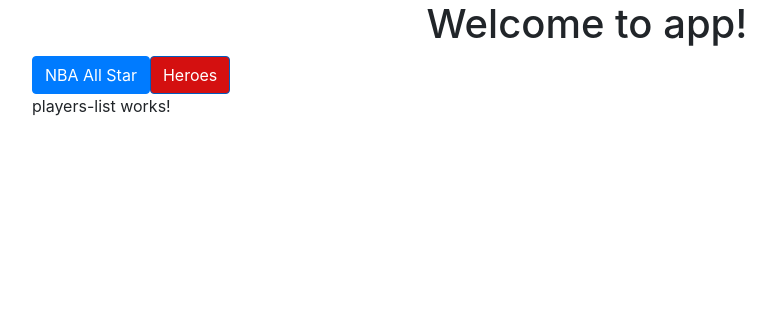
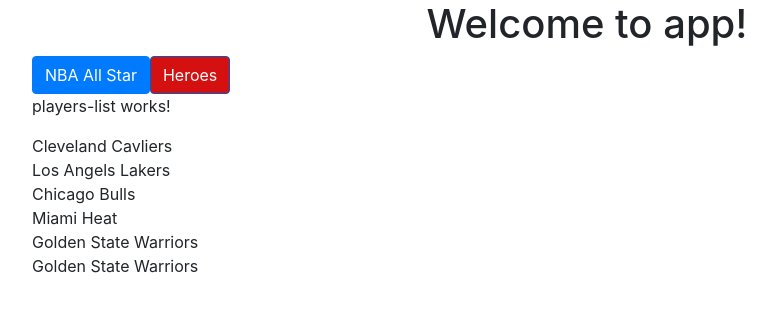
Before and after one commit to SLYJason/NBA-STAR, an Angular app: page /players-list in a window 1280 px wide. Shown: the top 312 px of the page, without its empty margins (53-828 px from the left). Built offline with nearby package versions, Linux system fonts and the light colour scheme.

Commit message:
add player service using promise

```diff
--- a/src/app/app-routing.module.ts
+++ b/src/app/app-routing.module.ts
@@ -35,7 +35,7 @@ const appRoutes: Routes = [
       RouterModule.forRoot(
         appRoutes,
         {
-          enableTracing: true, // <-- debugging purposes only
+          // enableTracing: true, // <-- debugging purposes only
         }
       )
     ],
--- a/src/app/app.component.html
+++ b/src/app/app.component.html
@@ -11,3 +11,6 @@
 <div class="container">
   <router-outlet></router-outlet>
 </div>
+<div class="container" *ngFor="let player of players">
+  {{player.team}}
+</div>
--- a/src/app/app.component.ts
+++ b/src/app/app.component.ts
@@ -1,10 +1,16 @@
-import { Component } from '@angular/core';
+import { Component, OnInit } from '@angular/core';
+import { PlayersService } from './service/players.service';
 
 @Component({
   selector: 'app-root',
   templateUrl: './app.component.html',
   styleUrls: ['./app.component.css']
 })
-export class AppComponent {
+export class AppComponent implements OnInit {
   title = 'app';
+  players;
+  constructor(private playerService: PlayersService) {}
+  ngOnInit() {
+    this.playerService.getPlayers().then(data => this.players = data);
+  }
 }
--- /dev/null
+++ b/src/app/models/player.model.ts
@@ -0,0 +1,5 @@
+export class Player {
+    name: string
+    team: string;
+    description: string;
+}
--- /dev/null
+++ b/src/app/players.ts
@@ -0,0 +1,34 @@
+import { Player } from './models/player.model';
+
+export const Players: Player[] = [
+    {
+        name: "Lebron James",
+        team: "Cleveland Cavliers",
+        description: "The King James, Cavs Legend"
+    },
+    {
+        name: "Kobe Bryant",
+        team: "Los Angels Lakers",
+        description: "Manba Mentalbility, Lakers Legend"
+    },
+    {
+        name: "Michale Jordan",
+        team: "Chicago Bulls",
+        description: "The GOAT, Bulls Legend"
+    },
+    {
+        name: "Dwayne Wade",
+        team: "Miami Heat",
+        description: "Flash, Heat Legend"
+    },
+    {
+        name: "Stephen Curry",
+        team: "Golden State Warriors",
+        description: "The greatest 3-pointer shooter, Warriors Legend"
+    },
+    {
+        name: "Kevin Durant",
+        team: "Golden State Warriors",
+        description: "KD, OKC Legend"
+    }
+]
--- /dev/null
+++ b/src/app/service/players.service.ts
@@ -0,0 +1,20 @@
+import { Injectable } from '@angular/core';
+import { HttpClient, HttpHeaders } from '@angular/common/http';
+import { Players } from '../players'
+
+@Injectable()
+export class PlayersService {
+
+  constructor(private http: HttpClient) { }
+
+  getPlayers() {
+    console.log(Players)
+    return Promise.resolve(Players);
+  }
+
+  private getRequestOptions() {
+    const headers = new HttpHeaders()
+      .set('Accept', 'application/json');
+    return { headers };
+  }
+}
```
Also changed, not shown: src/app/app.module.ts (+6 -2 lines), src/app/players.json (deleted).
